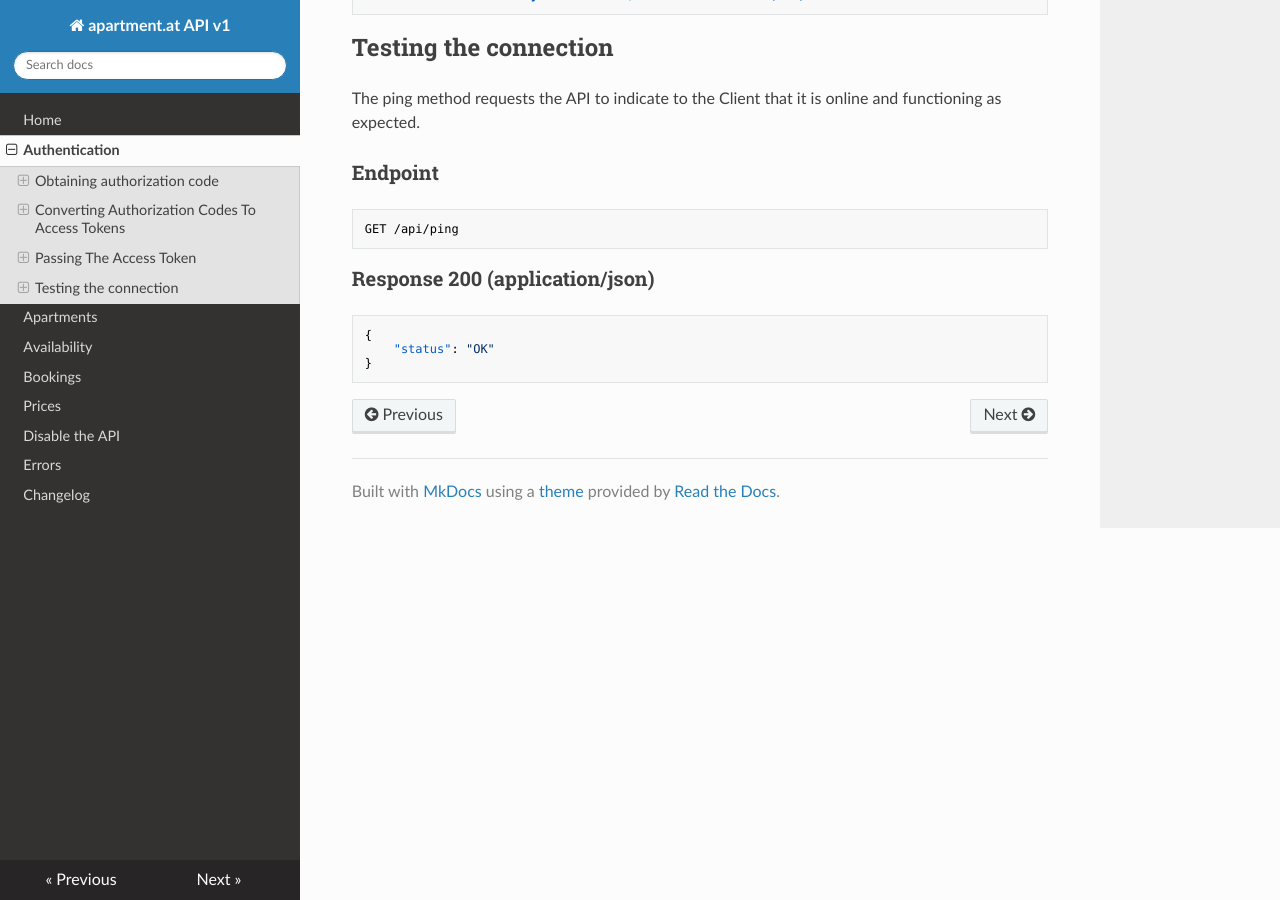
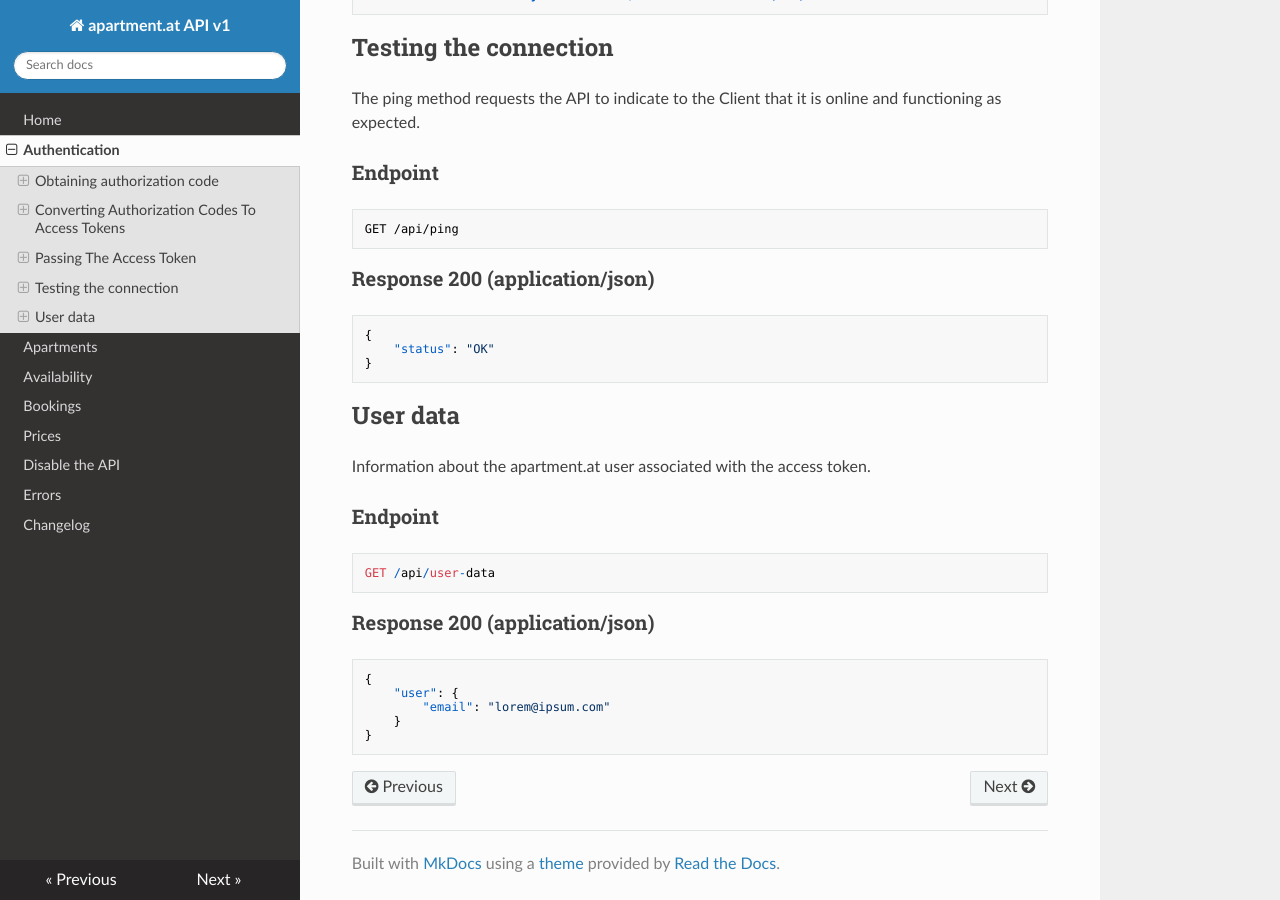
Before and after one commit to ApartmentAT/aat-api-docs, an MkDocs documentation site: the page built from docs/authentication.md, in a window 1280 px wide and 900 px high, scrolled down 1839 px. Built offline with MkDocs 1.6.1, drawn with Linux system fonts in a browser that asks for light colours; nearby versions of some CDN libraries; old or Windows-style settings are respelled for this version of MkDocs.

Commit message:
User data

````diff
--- a/docs/authentication.md
+++ b/docs/authentication.md
@@ -87,3 +87,21 @@ GET /api/ping
     "status": "OK"
 }
 ```
+
+## User data
+
+Information about the apartment.at user associated with the access token.
+
+### Endpoint
+```
+GET /api/user-data
+```
+
+### Response 200 (application/json)
+```json
+{
+    "user": {
+        "email": "lorem@ipsum.com"
+    }
+}
+```
````
Also changed, not shown: docs/apartments.md (+3 -0 lines).
